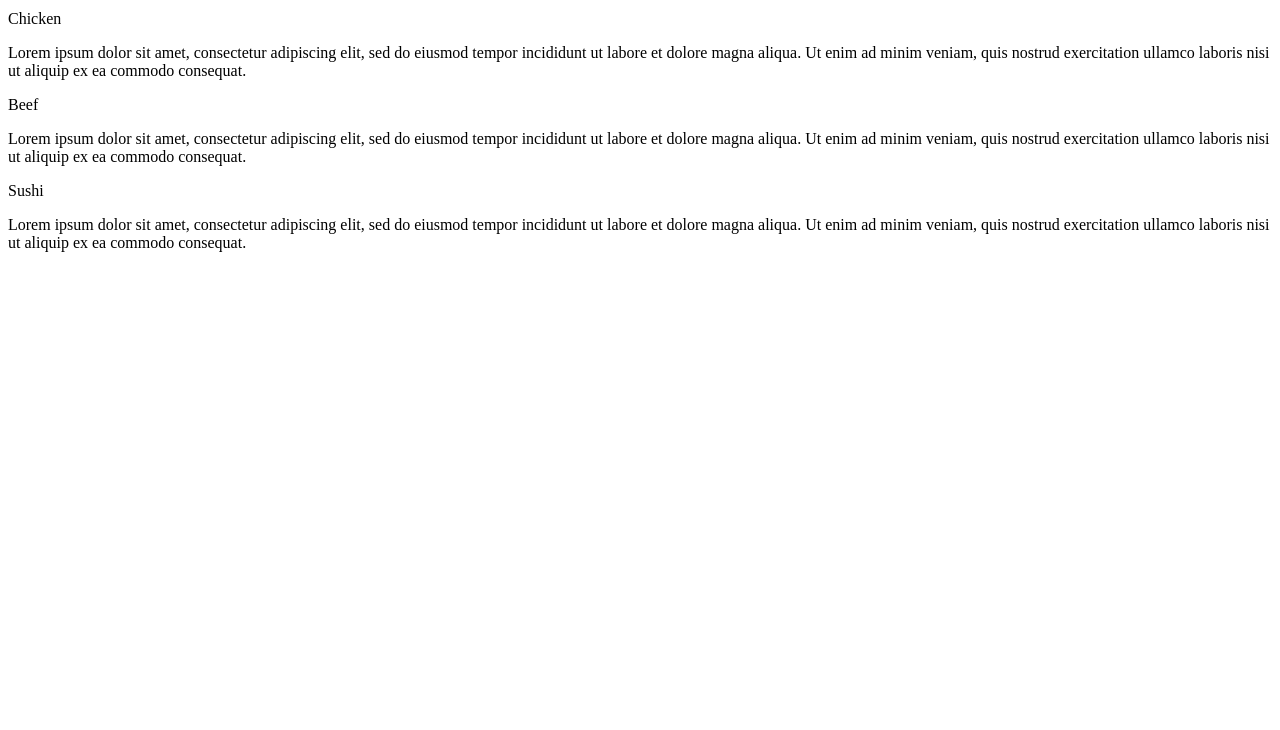
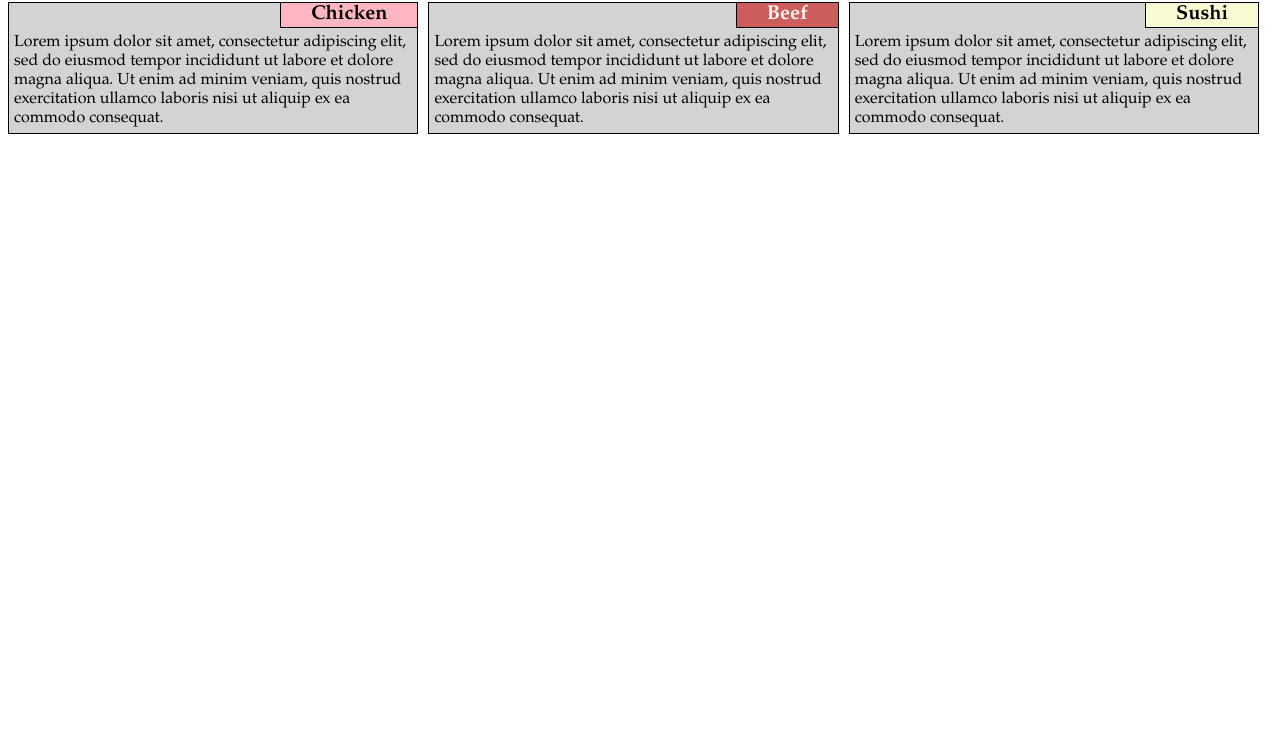
Before and after one commit to TimLoosen/HTMLCSSCourse, a plain HTML site: page module2_solution/index.html in a window 1280 px wide. Shown: the part 70-800 px from the top of the page. Drawn offline with Linux system fonts and the light colour scheme; the site is published under a folder, as on GitHub Pages, so addresses that start at the root find nothing.

Commit message:
Fixed css links to be referential

```diff
--- a/module2_solution/index.html
+++ b/module2_solution/index.html
@@ -4,8 +4,8 @@
     <meta charset="UTF-8">
     <meta name="viewport" content="width=device-width, initial-scale=1">
     <title>Solution for Module 2</title>
-    <link rel="stylesheet" href="/css/layout.css">
-    <link rel="stylesheet" href="/css/styling.css">
+    <link rel="stylesheet" href="./css/layout.css">
+    <link rel="stylesheet" href="./css/styling.css">
 </head>
 <body>
     <h1>Our Menu</h1>
```
